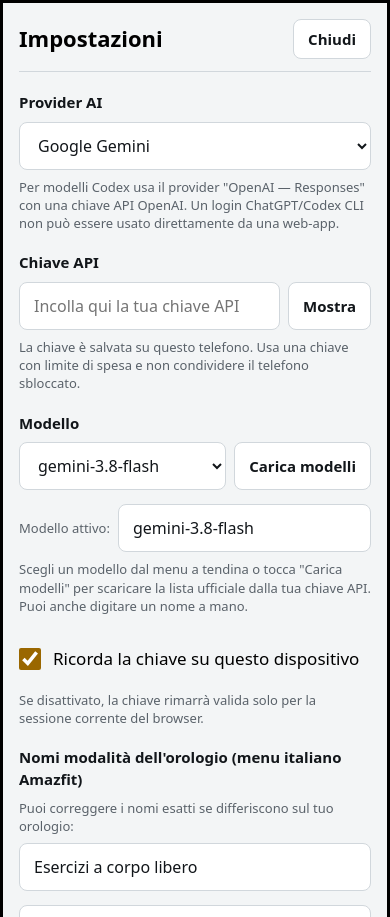
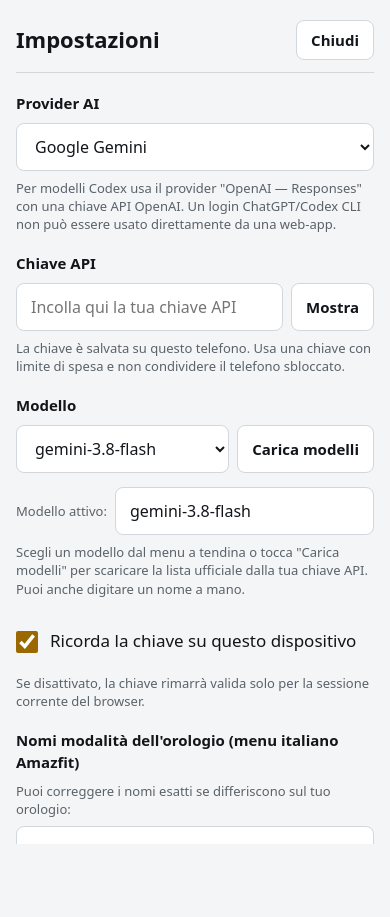
Before and after one commit to LgLuigigallo/wod-gen, a plain HTML site: page index.html in a window 390 px wide. Both pictures are taken after a click on the button "⚙️ Impostazioni". Before the commit the page ends 844 px from the top, so only its background shows below. Drawn offline with Linux system fonts and the light colour scheme.

Commit message:
fix(mobile): smooth modal scrolling, home screen model selector, auto-migrate to gemini-3.8-flash (v3.2)

```diff
--- a/app.js
+++ b/app.js
@@ -73,8 +73,7 @@ FORMATO DI USCITA
       'gemini-3-flash',
       'gemini-3.5-flash-lite',
       'gemini-3.8-flash-lite',
-      'gemini-2.0-flash',
-      'gemini-flash-latest'
+      'gemini-2.0-flash'
     ],
     'openai-responses': [
       'gpt-4o-mini',
@@ -598,16 +597,22 @@ Allegati: ${shotsCount} screenshot. Produci il JSON richiesto.`;
     }
 
     let storedGemini = STORAGE.get('wb.model.gemini');
-    if (!storedGemini || storedGemini.includes('2.5') || storedGemini === 'gemini-1.5-flash') {
+    if (!storedGemini || storedGemini === 'gemini-flash-latest' || storedGemini.includes('2.5') || storedGemini.includes('1.5')) {
       storedGemini = DEFAULT_MODELS.gemini;
+      STORAGE.set('wb.model.gemini', DEFAULT_MODELS.gemini);
+      STORAGE.set('wb.model.gemini', DEFAULT_MODELS.gemini, true);
     }
     let storedOpenAiResp = STORAGE.get('wb.model.openai-responses');
     if (!storedOpenAiResp || storedOpenAiResp === 'gpt-5-mini') {
       storedOpenAiResp = DEFAULT_MODELS['openai-responses'];
+      STORAGE.set('wb.model.openai-responses', DEFAULT_MODELS['openai-responses']);
+      STORAGE.set('wb.model.openai-responses', DEFAULT_MODELS['openai-responses'], true);
     }
     let storedOpenAiChat = STORAGE.get('wb.model.openai-chat');
     if (!storedOpenAiChat || storedOpenAiChat === 'gpt-5-mini') {
       storedOpenAiChat = DEFAULT_MODELS['openai-chat'];
+      STORAGE.set('wb.model.openai-chat', DEFAULT_MODELS['openai-chat']);
+      STORAGE.set('wb.model.openai-chat', DEFAULT_MODELS['openai-chat'], true);
     }
 
     const models = {
@@ -809,6 +814,7 @@ Allegati: ${shotsCount} screenshot. Produci il JSON richiesto.`;
       btnOpenSettings: document.getElementById('btn-open-settings'),
       settingsModal: document.getElementById('settings-modal'),
       btnCloseSettings: document.getElementById('btn-close-settings'),
+      btnCloseSettingsBottom: document.getElementById('btn-close-settings-bottom'),
 
       // Settings Fields
       selectProvider: document.getElementById('set-provider'),
@@ -836,6 +842,7 @@ Allegati: ${shotsCount} screenshot. Produci il JSON richiesto.`;
       fileInput: document.getElementById('file-input'),
       btnSelectFiles: document.getElementById('btn-select-files'),
       thumbsList: document.getElementById('thumbs-list'),
+      homeModelSelect: document.getElementById('home-model-select'),
       radioCorsaAperto: document.getElementById('opt-corsa-aperto'),
       radioCorsaTapis: document.getElementById('opt-corsa-tapis'),
       radioRestScreenshot: document.getElementById('opt-rest-screenshot'),
@@ -968,7 +975,55 @@ Allegati: ${shotsCount} screenshot. Produci il JSON richiesto.`;
         el.groupBaseUrl.style.display = 'none';
       }
 
+      syncHomeModelSelect();
       updateGenerateButtonState();
+    }
+
+    function syncHomeModelSelect() {
+      if (!el.homeModelSelect) return;
+      const prov = settings.provider;
+      const curModel = settings.models[prov] || DEFAULT_MODELS[prov] || '';
+      const suggestions = DEFAULT_SUGGESTIONS[prov] || [curModel];
+
+      el.homeModelSelect.replaceChildren();
+
+      let matched = false;
+      for (const m of suggestions) {
+        const opt = document.createElement('option');
+        opt.value = m;
+        let label = m;
+        if (m === 'gemini-3.8-flash') label = 'Gemini 3.8 Flash (Consigliato, rapido)';
+        else if (m === 'gemini-3.5-flash') label = 'Gemini 3.5 Flash';
+        else if (m === 'gemini-3-flash') label = 'Gemini 3 Flash';
+        else if (m === 'gemini-3.5-flash-lite') label = 'Gemini 3.5 Flash Lite';
+        else if (m === 'gemini-3.8-flash-lite') label = 'Gemini 3.8 Flash Lite';
+        else if (m === 'gpt-4o-mini') label = 'OpenAI GPT-4o Mini (Consigliato)';
+        opt.textContent = label;
+        if (m === curModel) {
+          opt.selected = true;
+          matched = true;
+        }
+        el.homeModelSelect.appendChild(opt);
+      }
+
+      if (!matched && curModel) {
+        const customOpt = document.createElement('option');
+        customOpt.value = curModel;
+        customOpt.textContent = curModel;
+        customOpt.selected = true;
+        el.homeModelSelect.appendChild(customOpt);
+      }
+    }
+
+    if (el.homeModelSelect) {
+      el.homeModelSelect.addEventListener('change', () => {
+        const selected = el.homeModelSelect.value;
+        settings.models[settings.provider] = selected;
+        STORAGE.set(`wb.model.${settings.provider}`, selected);
+        if (el.inputModel) el.inputModel.value = selected;
+        if (el.selectModelPicker) el.selectModelPicker.value = selected;
+        showToast(`Modello attivo: ${selected}`);
+      });
     }
 
     function populateModelPicker(modelsList, activeModel) {
@@ -1019,6 +1074,7 @@ Allegati: ${shotsCount} screenshot. Produci il JSON richiesto.`;
       ];
 
       saveSettings(settings);
+      syncHomeModelSelect();
       updateGenerateButtonState();
     }
 
@@ -1029,13 +1085,24 @@ Allegati: ${shotsCount} screenshot. Produci il JSON richiesto.`;
       el.boxTestStatus.className = 'status-box';
       el.settingsModal.classList.add('open');
       el.settingsModal.setAttribute('aria-hidden', 'false');
-    });
-
-    el.btnCloseSettings.addEventListener('click', () => {
+      el.settingsModal.style.display = 'block';
+      document.body.style.overflow = 'hidden';
+      el.settingsModal.scrollTop = 0;
+    });
+
+    function closeSettingsModal() {
       saveSettingsFromUI();
       el.settingsModal.classList.remove('open');
       el.settingsModal.setAttribute('aria-hidden', 'true');
-    });
+      el.settingsModal.style.display = 'none';
+      document.body.style.overflow = '';
+      syncHomeModelSelect();
+    }
+
+    el.btnCloseSettings.addEventListener('click', closeSettingsModal);
+    if (el.btnCloseSettingsBottom) {
+      el.btnCloseSettingsBottom.addEventListener('click', closeSettingsModal);
+    }
 
     el.selectProvider.addEventListener('change', () => {
       saveSettingsFromUI();
@@ -1557,7 +1624,17 @@ Allegati: ${shotsCount} screenshot. Produci il JSON richiesto.`;
     });
 
     async function executeGeneration(prov, apiKey, userMsg, imagesBase64, signal, isRetry = false, overrideModel = null) {
-      const model = overrideModel || settings.models[prov] || DEFAULT_MODELS[prov];
+      let model = overrideModel || settings.models[prov] || DEFAULT_MODELS[prov];
+
+      // Auto-migrazione attiva se il modello salvato è deprecato o non responsive
+      if (prov === 'gemini' && (!model || model === 'gemini-flash-latest' || model.includes('2.5') || model.includes('1.5'))) {
+        model = 'gemini-3.8-flash';
+        settings.models['gemini'] = 'gemini-3.8-flash';
+        STORAGE.set('wb.model.gemini', 'gemini-3.8-flash');
+        if (el.inputModel) el.inputModel.value = 'gemini-3.8-flash';
+        syncHomeModelSelect();
+      }
+
       const baseUrl = prov === 'compat-chat' ? settings.baseUrls.compat : settings.baseUrls.openai;
 
       const reqSpec = buildRequest(prov, {
@@ -2100,7 +2177,7 @@ Allegati: ${shotsCount} screenshot. Produci il JSON richiesto.`;
     async function initPWA() {
       if ('serviceWorker' in navigator && (location.protocol === 'https:' || location.hostname === 'localhost' || location.hostname === '127.0.0.1')) {
         try {
-          const reg = await navigator.serviceWorker.register('sw.js?v=3.1');
+          const reg = await navigator.serviceWorker.register('sw.js?v=3.2');
           await reg.update();
         } catch (e) {
           // Fallimento silenzioso
--- a/index.html
+++ b/index.html
@@ -11,14 +11,14 @@
   <link rel="manifest" href="manifest.webmanifest">
   <link rel="icon" type="image/png" sizes="192x192" href="icon-192.png">
   <link rel="apple-touch-icon" href="icon-192.png">
-  <link rel="stylesheet" href="styles.css?v=3.1">
+  <link rel="stylesheet" href="styles.css?v=3.2">
 </head>
 <body>
 
   <main class="app-container">
     <!-- Intestazione Principale -->
     <header class="app-header">
-      <h1 class="brand-title">WOD <span class="accent-span">→</span> Balance <span class="version-badge">v3.1</span></h1>
+      <h1 class="brand-title">WOD <span class="accent-span">→</span> Balance <span class="version-badge">v3.2</span></h1>
       <button type="button" id="btn-open-settings" class="btn btn-icon" aria-label="Apri impostazioni">
         ⚙️ Impostazioni
       </button>
@@ -82,6 +82,17 @@
             <label for="opt-carichi-converti">lb → kg</label>
           </div>
         </fieldset>
+
+        <div class="option-group">
+          <label for="home-model-select" class="option-label">Modello AI</label>
+          <select id="home-model-select" class="select-input">
+            <option value="gemini-3.8-flash">Gemini 3.8 Flash (Veloce, consigliato)</option>
+            <option value="gemini-3.5-flash">Gemini 3.5 Flash</option>
+            <option value="gemini-3-flash">Gemini 3 Flash</option>
+            <option value="gemini-3.5-flash-lite">Gemini 3.5 Flash Lite</option>
+            <option value="gpt-4o-mini">OpenAI GPT-4o Mini</option>
+          </select>
+        </div>
 
         <div class="option-group">
           <label for="input-notes" class="option-label">Note per l'AI (opzionale)</label>
@@ -152,7 +163,7 @@
   </main>
 
   <!-- PANNELLO IMPOSTAZIONI A SCHERMO INTERO (Sezione 5.4 & 7) -->
-  <dialog id="settings-modal" class="modal-overlay" aria-labelledby="settings-heading" aria-modal="true">
+  <div id="settings-modal" class="modal-overlay" role="dialog" aria-labelledby="settings-heading" aria-modal="true" aria-hidden="true" style="display: none;">
     <div class="modal-content">
       <header class="modal-header">
         <h2 id="settings-heading" class="modal-title">Impostazioni</h2>
@@ -255,12 +266,19 @@
       <!-- Aggiornamento app e cache -->
       <div class="settings-group" style="padding-top: 12px; border-top: 1px solid var(--surface-border); display: flex; flex-direction: column; gap: 8px;">
         <div style="display: flex; justify-content: space-between; align-items: center;">
-          <span style="font-size: 13px; color: var(--text-muted);">Versione installata: <strong>v3.1</strong></span>
+          <span style="font-size: 13px; color: var(--text-muted);">Versione installata: <strong>v3.2</strong></span>
           <button type="button" id="btn-force-update" class="btn btn-secondary btn-small">Ricarica & Aggiorna</button>
         </div>
       </div>
+
+      <!-- Pulsante Salva e Chiudi in fondo al pannello -->
+      <div class="settings-group" style="padding-top: 10px;">
+        <button type="button" id="btn-close-settings-bottom" class="btn btn-primary" style="width: 100%;">
+          Salva e Chiudi
+        </button>
+      </div>
     </div>
-  </dialog>
+  </div>
 
   <!-- VISTA PALESTRA A SCHERMO INTERO (COULD FEATURE) -->
   <div id="gym-overlay" class="gym-overlay" role="dialog" aria-modal="true" aria-label="Vista Palestra">
@@ -282,6 +300,6 @@
   <!-- Toast Notifiche -->
   <div id="toast" class="toast" role="status" aria-live="polite"></div>
 
-  <script src="app.js?v=3.1"></script>
+  <script src="app.js?v=3.2"></script>
 </body>
 </html>
--- a/styles.css
+++ b/styles.css
@@ -819,16 +819,25 @@ button, .btn {
 /* --- PANNELLO IMPOSTAZIONI (SCHERMO INTERO) --- */
 .modal-overlay {
   position: fixed;
-  inset: 0;
+  top: 0;
+  left: 0;
+  right: 0;
+  bottom: 0;
+  width: 100%;
+  height: 100%;
+  height: 100dvh;
   background-color: var(--bg-color);
-  z-index: 300;
+  z-index: 10000;
   display: none;
-  flex-direction: column;
-  overflow-y: auto;
+  overflow-x: hidden;
+  overflow-y: scroll;
+  -webkit-overflow-scrolling: touch;
+  touch-action: pan-y;
+  overscroll-behavior: contain;
 }
 
 .modal-overlay.open {
-  display: flex;
+  display: block !important;
 }
 
 .modal-content {
@@ -836,16 +845,23 @@ button, .btn {
   max-width: 640px;
   margin: 0 auto;
   padding: 16px;
+  padding-bottom: 220px; /* Spazio abbondante per scroll completo su smartphone */
   display: flex;
   flex-direction: column;
   gap: 20px;
-  padding-bottom: 40px;
+  box-sizing: border-box;
+  min-height: 100%;
 }
 
 .modal-header {
+  position: sticky;
+  top: 0;
+  background-color: var(--bg-color);
+  z-index: 10;
   display: flex;
   justify-content: space-between;
   align-items: center;
+  padding-top: 4px;
   padding-bottom: 12px;
   border-bottom: 1px solid var(--surface-border);
 }
--- a/sw.js
+++ b/sw.js
@@ -1,5 +1,5 @@
 // WOD → Balance Service Worker
-const CACHE_NAME = 'wb-v3.1';
+const CACHE_NAME = 'wb-v3.2';
 const SHARED_CACHE_NAME = 'shared-shots';
 
 const APP_SHELL = [
```
